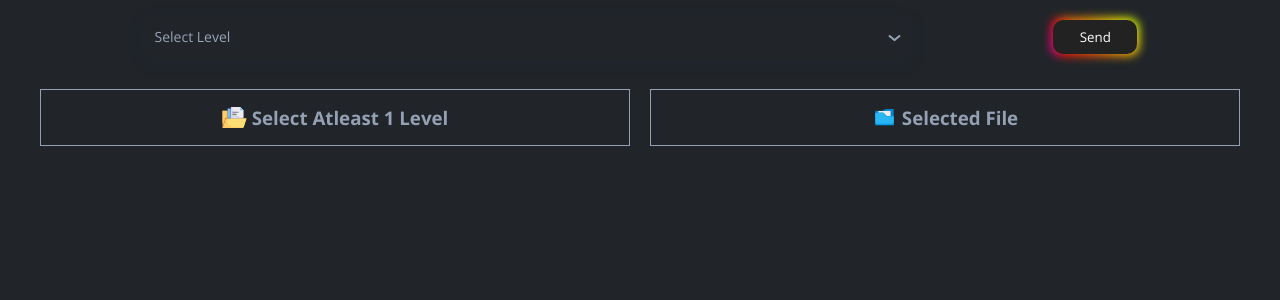
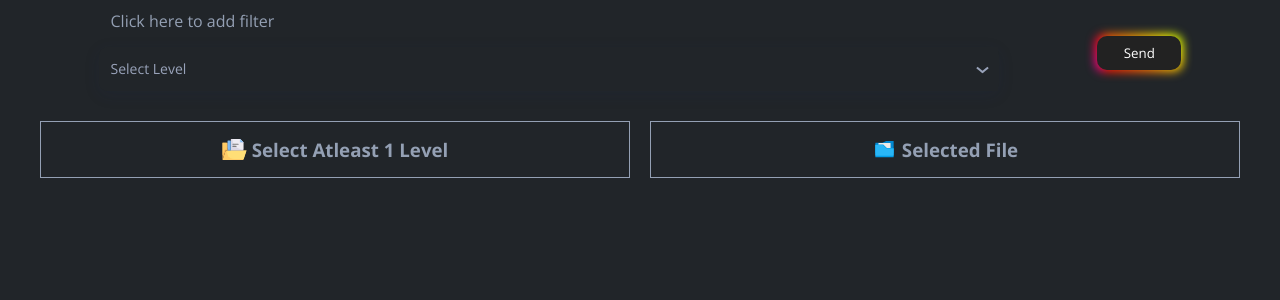
Before and after one commit to Aliwahid17/file-explorer, a Django app: page / in a window 1280 px wide. Shown: the top 300 px of the page. Run offline with Django 4.2, Linux system fonts and the light colour scheme.

Commit message:
added folder selecting feature

```diff
--- a/static/css/file.css
+++ b/static/css/file.css
@@ -36,7 +36,7 @@
 
 .selectMultiple {
     /* width: 240px; */
-    width: 60%;
+    width: 900px;
     position: relative;
 }
 
@@ -233,6 +233,7 @@
 }
 
 .selectMultiple>ul {
+    width: fit-content;
     margin: 0;
     padding: 0;
     list-style: none;
@@ -340,6 +341,7 @@
 }
 
 .selectMultiple.open>ul {
+    width: fit-content;
     transform: translate(0, 12px) scale(1);
     opacity: 1;
     visibility: visible;
--- a/static/js/index.js
+++ b/static/js/index.js
@@ -52,6 +52,7 @@ function dataAjax(value) {
                         `
                 <div class="file-name-container">
                 <div class="folder-name">
+                <input type="checkbox" name="folder-name" class="folder-input" data-value="${key.split('\\').pop()}" data-path="${key}"  >
                 <button type="button" class="toggle" style="all:unset; display:flex ; justify-content: center;align-items: center; " data-active="false" >
                     <img src="/static/assets/arrow.svg" alt="arrow" width="25" height="25" style="pointer-events: none;">
                 </button>
@@ -86,14 +87,18 @@ function dataAjax(value) {
                     .join('');
             }
 
-            const fileInput = document.querySelectorAll('.file-input')
+            const fileInput = document.querySelectorAll('.file-input , .folder-input')
             const secondBox = document.getElementsByClassName('second-box')[0]
+
+            const fileExtensionPattern = /\.[0-9a-z]+$/i;
 
 
             fileInput.forEach((value, index) => {
                 value.addEventListener('click', function () {
                     value.checked ? totalPath.push(value.dataset.value) : totalPath.splice(totalPath.indexOf(value.dataset.value), 1)
                     value.checked ? pathValue.push(value.dataset.path) : pathValue.splice(pathValue.indexOf(value.dataset.path), 1)
+
+                    console.log('first')
 
                     if (totalPath.length === 0) {
 
@@ -116,7 +121,7 @@ function dataAjax(value) {
                         secondBox.innerHTML = totalPath.map(((item) => `
 
                     <div class="file-name" style="padding : 10px;">
-                        <img src="/static/assets/file.svg" alt="file" width="25" height="25">
+                        ${fileExtensionPattern.test(item) ? `<img src="/static/assets/file.svg" alt="file" width="25" height="25">` : `<img src="/static/assets/collection.svg" alt="collection" width="25" height="25">`}
                         <span>${item}</span>
                     </div>
 
@@ -332,13 +337,6 @@ document.addEventListener('DOMContentLoaded', function () {
         }, 300);
     });
 
-    document.querySelectorAll('.selectMultiple  > ul > li').forEach((el) => {
-        el.addEventListener('click', (e) => {
-            el.closest('.selectMultiple').classList.toggle('open');
-        });
-    });
-
-
 
 
     document.addEventListener('click', function (e) {
@@ -356,20 +354,18 @@ document.addEventListener('DOMContentLoaded', function () {
 
     const sendBtn = document.getElementById('send')
 
-    sendBtn.addEventListener('click' , function() {
-            pathAjax(pathValue)
+    sendBtn.addEventListener('click', function () {
+        pathAjax(pathValue)
     })
 
     const openSelect = document.querySelector('.selectMultiple')
 
-    openSelect.addEventListener('click' , function() {
-        if(!openSelect.classList.contains('open')){
+    openSelect.addEventListener('click', function () {
+        if (!openSelect.classList.contains('open')) {
             openSelect.classList.add('open')
-        }else{
+        } else {
             openSelect.classList.remove('open')
         }
     })
 
-
-
 })
--- a/templates/components/file.html
+++ b/templates/components/file.html
@@ -12,12 +12,17 @@
 
       <button class="button-85" id="send" role="button" style="margin-top: 15px;" >Send</button>
 
-        <select multiple data-placeholder="Select Level">
-            {% for i in data.level %}
-            <option value="{{i}}">Level {{i}}</option>
-            {% endfor %}
-        </select>
+      <div style="margin-top: 10px;">
 
+        <span style="padding: 8px 12px 2px 12px;" >Click here to add filter</span>
+
+          <select multiple data-placeholder="Select Level">
+              {% for i in data.level %}
+              <option value="{{i}}">Level {{i}}</option>
+              {% endfor %}
+            </select>
+
+        </div>
 
     </div>
 
```
